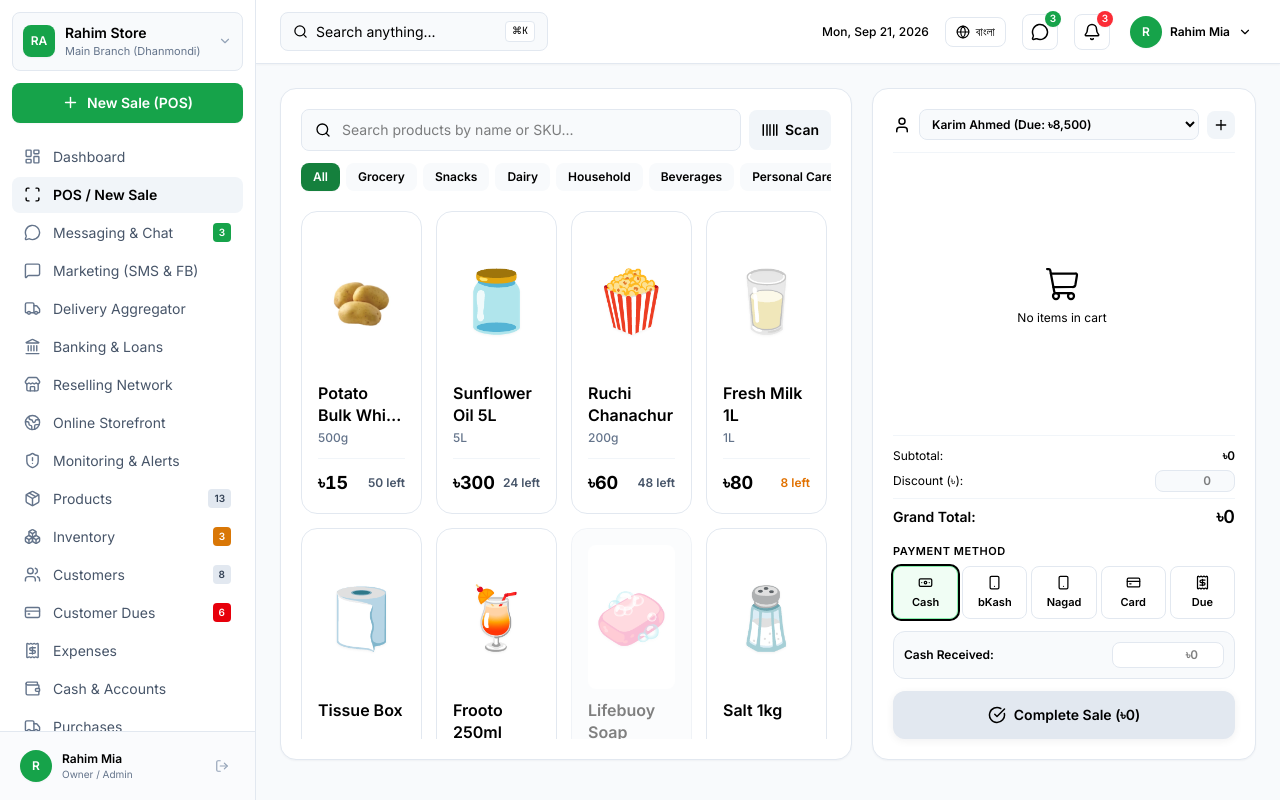
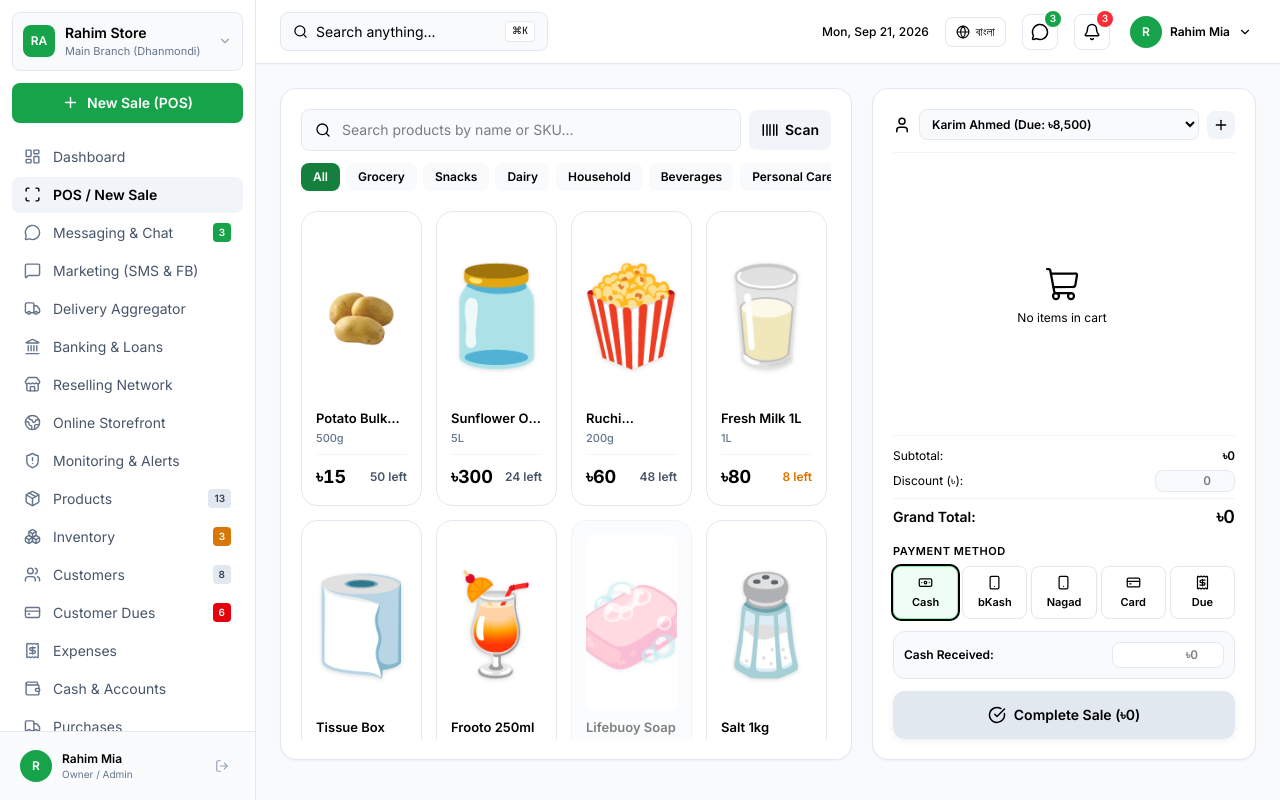
Before and after one commit to Zotish/SAYHPro, a React (Vite) app: page / in a window 1280 px wide. Both pictures are taken after a click on the button "New Sale (POS)". Built offline with nearby package versions, Linux system fonts and the light colour scheme.

Commit message:
Enlarge product photo size and reduce product name size on POS cards

```diff
--- a/src/screens/MobilePOS.tsx
+++ b/src/screens/MobilePOS.tsx
@@ -210,27 +210,28 @@ export default function MobilePOS({ lang, setScreen }: MobilePOSProps) {
                     )}
 
                     <div className="w-full">
-                      {/* Image Area - Prominent like 1st ss */}
-                      <div className="w-full h-28 flex items-center justify-center mb-2 bg-white rounded-xl overflow-hidden p-1.5">
+                      {/* Image Area - Much bigger photo size */}
+                      <div className="w-full h-32 sm:h-38 flex items-center justify-center mb-1.5 bg-white rounded-xl overflow-hidden p-1">
                         {p.image?.startsWith("/") || p.image?.startsWith("http") || p.image?.startsWith("data:") ? (
                           <img
                             src={p.image}
                             alt={p.name}
-                            className="w-full h-full object-contain group-hover:scale-105 transition-transform"
+                            className="w-full h-full object-contain max-h-36 group-hover:scale-105 transition-transform"
                             loading="lazy"
                           />
                         ) : (
-                          <span className="text-4xl group-hover:scale-110 transition-transform filter drop-shadow-xs">
+                          <span className="text-6xl sm:text-7xl select-none leading-none group-hover:scale-110 transition-transform filter drop-shadow-sm">
                             {p.image || "📦"}
                           </span>
                         )}
                       </div>
 
-                      <div className="text-xs font-bold text-ink line-clamp-2 min-h-[2rem] leading-snug">
+                      {/* Product Name - Smaller size as requested */}
+                      <div className="text-xs font-bold text-ink line-clamp-1 leading-snug">
                         {isBn ? cleanProductNameBn(p.nameBn) : cleanProductName(p.name)}
                       </div>
 
-                      <p className="text-[11px] text-nv-500 font-medium mt-0.5">
+                      <p className="text-[10px] text-nv-500 font-medium mt-0.5">
                         {p.unit || p.brand || p.category}
                       </p>
                     </div>
--- a/src/screens/POS.tsx
+++ b/src/screens/POS.tsx
@@ -243,7 +243,7 @@ export default function POS({ lang, setScreen }: POSProps) {
                   onClick={() => addToCart(p)}
                   disabled={isOutOfStock}
                   className={`
-                    relative p-3.5 sm:p-4 rounded-2xl sm:rounded-3xl border text-left flex flex-col justify-between transition-all group cursor-pointer
+                    relative p-3 sm:p-3.5 rounded-2xl sm:rounded-3xl border text-left flex flex-col justify-between transition-all group cursor-pointer
                     ${isOutOfStock ? "opacity-50 cursor-not-allowed bg-nv-50 border-nv-200" : "bg-white hover:border-em-500 hover:shadow-md border-nv-200"}
                     ${inCart ? "ring-2 ring-em-500 border-em-500 bg-em-50/15" : ""}
                   `}
@@ -255,35 +255,35 @@ export default function POS({ lang, setScreen }: POSProps) {
                   )}
 
                   <div className="w-full">
-                    {/* Image Area - Prominent like 1st ss */}
-                    <div className="w-full h-28 sm:h-36 flex items-center justify-center mb-2.5 bg-white rounded-xl overflow-hidden p-2">
+                    {/* Image Area - Much bigger photo size */}
+                    <div className="w-full h-36 sm:h-44 flex items-center justify-center mb-2 bg-white rounded-xl overflow-hidden p-1">
                       {p.image?.startsWith("/") || p.image?.startsWith("http") || p.image?.startsWith("data:") ? (
                         <img
                           src={p.image}
                           alt={p.name}
-                          className="w-full h-full object-contain group-hover:scale-105 transition-transform"
+                          className="w-full h-full object-contain max-h-40 group-hover:scale-105 transition-transform"
                           loading="lazy"
                         />
                       ) : (
-                        <span className="text-5xl sm:text-6xl group-hover:scale-110 transition-transform filter drop-shadow-xs">
+                        <span className="text-7xl sm:text-8xl select-none leading-none group-hover:scale-110 transition-transform filter drop-shadow-sm">
                           {p.image || "📦"}
                         </span>
                       )}
                     </div>
 
-                    {/* Product Name */}
-                    <h4 className="font-bold text-sm sm:text-base text-ink line-clamp-2 min-h-[2.5rem] leading-snug">
+                    {/* Product Name - Smaller size as requested */}
+                    <h4 className="font-bold text-xs sm:text-[13px] text-ink line-clamp-1 leading-snug">
                       {isBn ? cleanProductNameBn(p.nameBn) : cleanProductName(p.name)}
                     </h4>
 
-                    {/* Weight / Unit Subtitle - like 500g in 1st ss */}
-                    <p className="text-xs text-nv-500 font-medium mt-1">
+                    {/* Weight / Unit Subtitle */}
+                    <p className="text-[11px] text-nv-500 font-medium mt-0.5">
                       {p.unit || p.brand || p.category}
                     </p>
                   </div>
 
-                  {/* Price & Stock Section - exactly as requested for businessman */}
-                  <div className="w-full flex items-center justify-between mt-3 pt-2.5 border-t border-nv-100">
+                  {/* Price & Stock Section */}
+                  <div className="w-full flex items-center justify-between mt-2 pt-2 border-t border-nv-100">
                     <span className="num font-extrabold text-ink text-base sm:text-lg">
                       {formatTaka(p.sellPrice, lang)}
                     </span>
```
